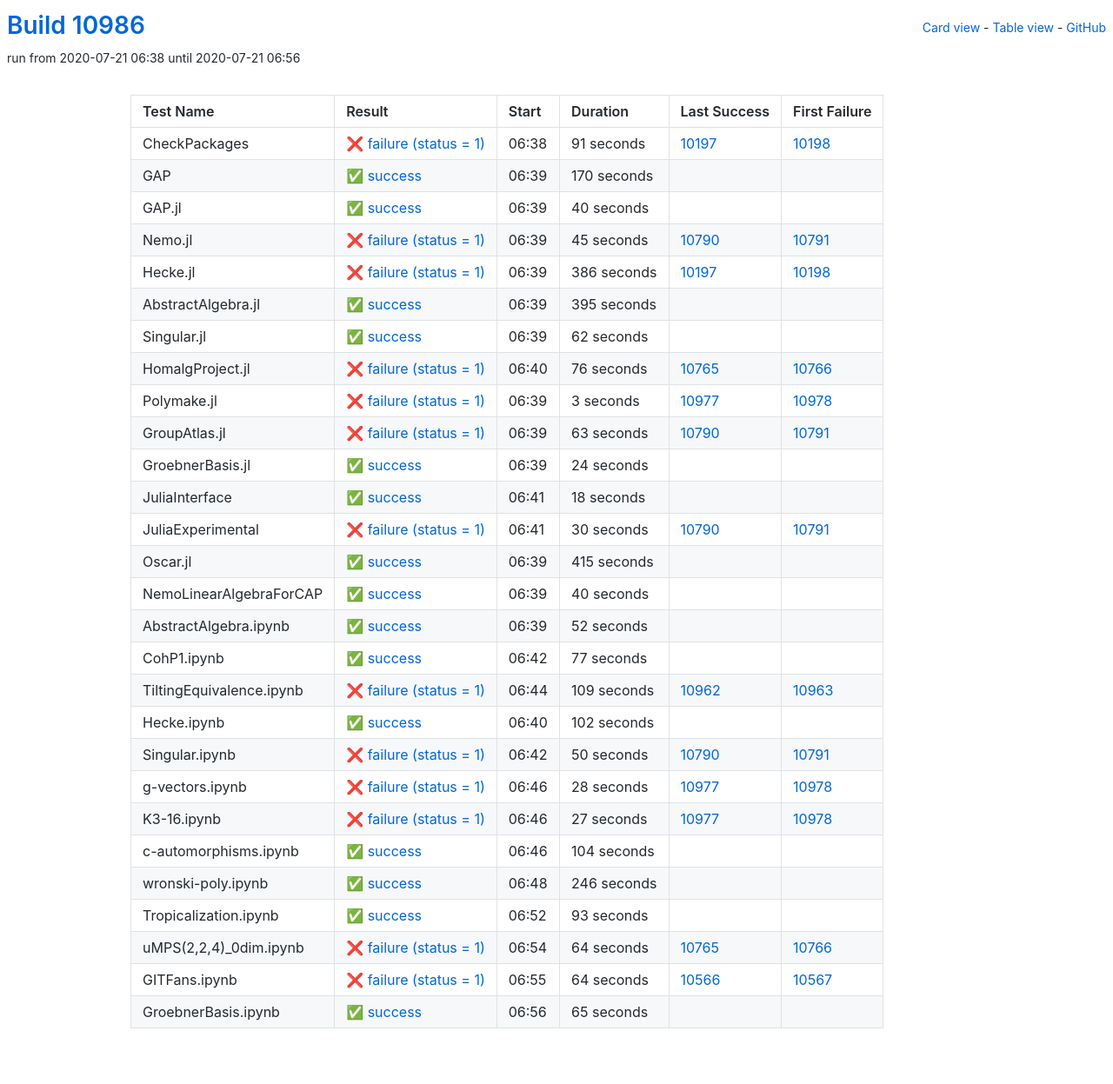
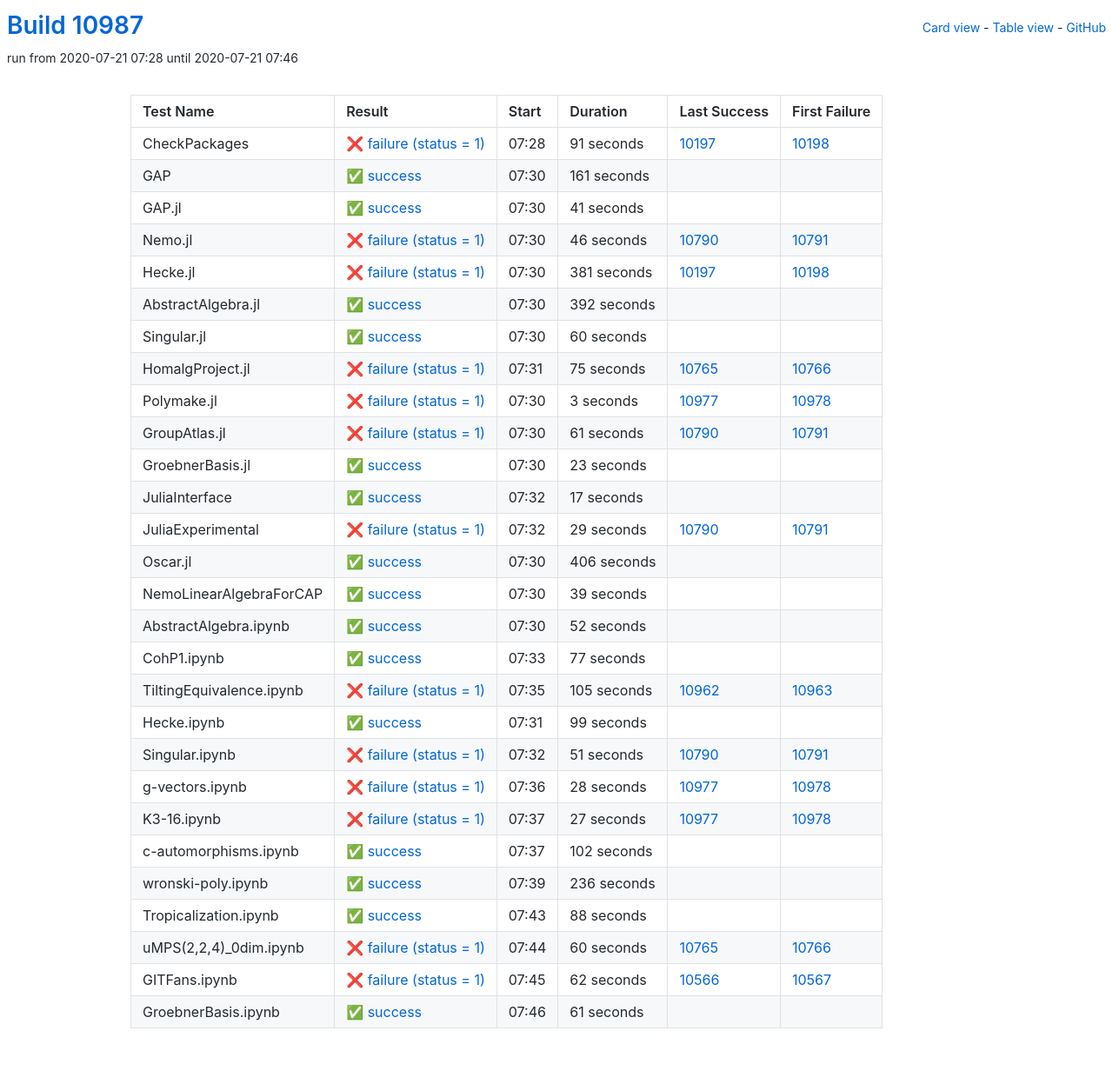
Before and after one commit to oscar-system/oscar-ci-status, a Jekyll site: the page built from table.html, in a window 1280 px wide. Shown: the whole page at 87% size. Built offline with Jekyll 4.4.1, drawn with Linux system fonts in a browser that asks for light colours.

Commit message:
Build #10987

```diff
--- a/_data/ci.yml
+++ b/_data/ci.yml
@@ -1,6 +1,6 @@
 ---
-build: 10986
-build_url: https://oscarci.mathematik.uni-kl.de/job/oscar/10986/
+build: 10987
+build_url: https://oscarci.mathematik.uni-kl.de/job/oscar/10987/
 job: oscar
 organization: oscar-system
 repo: oscar-ci-status
@@ -8,8 +8,8 @@
 tests:
 - name: CheckPackages
   id: checkpackages
-  log: https://oscarci.mathematik.uni-kl.de/job/oscar/10986/artifact/logs/build-10986/CheckPackages.log
-  start: 2020-07-21 06:38
+  log: https://oscarci.mathematik.uni-kl.de/job/oscar/10987/artifact/logs/build-10987/CheckPackages.log
+  start: 2020-07-21 07:28
   success: false
   exitcode: 1
   status: failure
@@ -20,92 +20,92 @@
   first_failure_url: https://oscarci.mathematik.uni-kl.de/job/oscar/10198/
 - name: GAP
   id: gap
-  log: https://oscarci.mathematik.uni-kl.de/job/oscar/10986/artifact/logs/build-10986/GAP.log
-  start: 2020-07-21 06:39
+  log: https://oscarci.mathematik.uni-kl.de/job/oscar/10987/artifact/logs/build-10987/GAP.log
+  start: 2020-07-21 07:30
   success: true
   exitcode: 0
   status: success
-  duration: 170
+  duration: 161
   last_success: false
   last_success_url:
   first_failure: false
   first_failure_url:
 - name: GAP.jl
   id: gap-jl
-  log: https://oscarci.mathematik.uni-kl.de/job/oscar/10986/artifact/logs/build-10986/GAP.jl.log
-  start: 2020-07-21 06:39
+  log: https://oscarci.mathematik.uni-kl.de/job/oscar/10987/artifact/logs/build-10987/GAP.jl.log
+  start: 2020-07-21 07:30
   success: true
   exitcode: 0
   status: success
-  duration: 40
+  duration: 41
   last_success: false
   last_success_url:
   first_failure: false
   first_failure_url:
 - name: Nemo.jl
   id: nemo-jl
-  log: https://oscarci.mathematik.uni-kl.de/job/oscar/10986/artifact/logs/build-10986/Nemo.jl.log
-  start: 2020-07-21 06:39
+  log: https://oscarci.mathematik.uni-kl.de/job/oscar/10987/artifact/logs/build-10987/Nemo.jl.log
+  start: 2020-07-21 07:30
   success: false
   exitcode: 1
   status: failure
-  duration: 45
+  duration: 46
   last_success: 10790
   last_success_url: https://oscarci.mathematik.uni-kl.de/job/oscar/10790/
   first_failure: 10791
   first_failure_url: https://oscarci.mathematik.uni-kl.de/job/oscar/10791/
 - name: Hecke.jl
   id: hecke-jl
-  log: https://oscarci.mathematik.uni-kl.de/job/oscar/10986/artifact/logs/build-10986/Hecke.jl.log
-  start: 2020-07-21 06:39
+  log: https://oscarci.mathematik.uni-kl.de/job/oscar/10987/artifact/logs/build-10987/Hecke.jl.log
+  start: 2020-07-21 07:30
   success: false
   exitcode: 1
   status: failure
-  duration: 386
+  duration: 381
   last_success: 10197
   last_success_url: https://oscarci.mathematik.uni-kl.de/job/oscar/10197/
   first_failure: 10198
   first_failure_url: https://oscarci.mathematik.uni-kl.de/job/oscar/10198/
 - name: AbstractAlgebra.jl
   id: abstractalgebra-jl
-  log: https://oscarci.mathematik.uni-kl.de/job/oscar/10986/artifact/logs/build-10986/AbstractAlgebra.jl.log
-  start: 2020-07-21 06:39
+  log: https://oscarci.mathematik.uni-kl.de/job/oscar/10987/artifact/logs/build-10987/AbstractAlgebra.jl.log
+  start: 2020-07-21 07:30
   success: true
   exitcode: 0
   status: success
-  duration: 395
+  duration: 392
   last_success: false
   last_success_url:
   first_failure: false
   first_failure_url:
 - name: Singular.jl
   id: singular-jl
-  log: https://oscarci.mathematik.uni-kl.de/job/oscar/10986/artifact/logs/build-10986/Singular.jl.log
-  start: 2020-07-21 06:39
+  log: https://oscarci.mathematik.uni-kl.de/job/oscar/10987/artifact/logs/build-10987/Singular.jl.log
+  start: 2020-07-21 07:30
   success: true
   exitcode: 0
   status: success
-  duration: 62
+  duration: 60
   last_success: false
   last_success_url:
   first_failure: false
   first_failure_url:
 - name: HomalgProject.jl
   id: homalgproject-jl
-  log: https://oscarci.mathematik.uni-kl.de/job/oscar/10986/artifact/logs/build-10986/HomalgProject.jl.log
-  start: 2020-07-21 06:40
+  log: https://oscarci.mathematik.uni-kl.de/job/oscar/10987/artifact/logs/build-10987/HomalgProject.jl.log
+  start: 2020-07-21 07:31
   success: false
   exitcode: 1
   status: failure
-  duration: 76
+  duration: 75
   last_success: 10765
   last_success_url: https://oscarci.mathematik.uni-kl.de/job/oscar/10765/
   first_failure: 10766
   first_failure_url: https://oscarci.mathematik.uni-kl.de/job/oscar/10766/
 - name: Polymake.jl
   id: polymake-jl
-  log: https://oscarci.mathematik.uni-kl.de/job/oscar/10986/artifact/logs/build-10986/Polymake.jl.log
-  start: 2020-07-21 06:39
+  log: https://oscarci.mathematik.uni-kl.de/job/oscar/10987/artifact/logs/build-10987/Polymake.jl.log
+  start: 2020-07-21 07:30
   success: false
   exitcode: 1
   status: failure
@@ -116,80 +116,80 @@
   first_failure_url: https://oscarci.mathematik.uni-kl.de/job/oscar/10978/
 - name: GroupAtlas.jl
   id: groupatlas-jl
-  log: https://oscarci.mathematik.uni-kl.de/job/oscar/10986/artifact/logs/build-10986/GroupAtlas.jl.log
-  start: 2020-07-21 06:39
+  log: https://oscarci.mathematik.uni-kl.de/job/oscar/10987/artifact/logs/build-10987/GroupAtlas.jl.log
+  start: 2020-07-21 07:30
   success: false
   exitcode: 1
   status: failure
-  duration: 63
+  duration: 61
   last_success: 10790
   last_success_url: https://oscarci.mathematik.uni-kl.de/job/oscar/10790/
   first_failure: 10791
   first_failure_url: https://oscarci.mathematik.uni-kl.de/job/oscar/10791/
 - name: GroebnerBasis.jl
   id: groebnerbasis-jl
-  log: https://oscarci.mathematik.uni-kl.de/job/oscar/10986/artifact/logs/build-10986/GroebnerBasis.jl.log
-  start: 2020-07-21 06:39
+  log: https://oscarci.mathematik.uni-kl.de/job/oscar/10987/artifact/logs/build-10987/GroebnerBasis.jl.log
+  start: 2020-07-21 07:30
   success: true
   exitcode: 0
   status: success
-  duration: 24
+  duration: 23
   last_success: false
   last_success_url:
   first_failure: false
   first_failure_url:
 - name: JuliaInterface
   id: juliainterface
-  log: https://oscarci.mathematik.uni-kl.de/job/oscar/10986/artifact/logs/build-10986/JuliaInterface.log
-  start: 2020-07-21 06:41
+  log: https://oscarci.mathematik.uni-kl.de/job/oscar/10987/artifact/logs/build-10987/JuliaInterface.log
+  start: 2020-07-21 07:32
   success: true
   exitcode: 0
   status: success
-  duration: 18
+  duration: 17
   last_success: false
   last_success_url:
   first_failure: false
   first_failure_url:
 - name: JuliaExperimental
   id: juliaexperimental
-  log: https://oscarci.mathematik.uni-kl.de/job/oscar/10986/artifact/logs/build-10986/JuliaExperimental.log
-  start: 2020-07-21 06:41
+  log: https://oscarci.mathematik.uni-kl.de/job/oscar/10987/artifact/logs/build-10987/JuliaExperimental.log
+  start: 2020-07-21 07:32
   success: false
   exitcode: 1
   status: failure
-  duration: 30
+  duration: 29
   last_success: 10790
   last_success_url: https://oscarci.mathematik.uni-kl.de/job/oscar/10790/
   first_failure: 10791
   first_failure_url: https://oscarci.mathematik.uni-kl.de/job/oscar/10791/
 - name: Oscar.jl
   id: oscar-jl
-  log: https://oscarci.mathematik.uni-kl.de/job/oscar/10986/artifact/logs/build-10986/Oscar.jl.log
-  start: 2020-07-21 06:39
+  log: https://oscarci.mathematik.uni-kl.de/job/oscar/10987/artifact/logs/build-10987/Oscar.jl.log
+  start: 2020-07-21 07:30
   success: true
   exitcode: 0
   status: success
-  duration: 415
+  duration: 406
   last_success: false
   last_success_url:
   first_failure: false
   first_failure_url:
 - name: NemoLinearAlgebraForCAP
   id: nemolinearalgebraforcap
-  log: https://oscarci.mathematik.uni-kl.de/job/oscar/10986/artifact/logs/build-10986/NemoLinearAlgebraForCAP.log
-  start: 2020-07-21 06:39
+  log: https://oscarci.mathematik.uni-kl.de/job/oscar/10987/artifact/logs/build-10987/NemoLinearAlgebraForCAP.log
+  start: 2020-07-21 07:30
   success: true
   exitcode: 0
   status: success
-  duration: 40
+  duration: 39
   last_success: false
   last_success_url:
   first_failure: false
   first_failure_url:
 - name: AbstractAlgebra.ipynb
   id: abstractalgebra-ipynb
-  log: https://oscarci.mathematik.uni-kl.de/job/oscar/10986/artifact/logs/build-10986/AbstractAlgebra.ipynb.log
-  start: 2020-07-21 06:39
+  log: https://oscarci.mathematik.uni-kl.de/job/oscar/10987/artifact/logs/build-10987/AbstractAlgebra.ipynb.log
+  start: 2020-07-21 07:30
   success: true
   exitcode: 0
   status: success
@@ -200,8 +200,8 @@
   first_failure_url:
 - name: CohP1.ipynb
   id: cohp1-ipynb
-  log: https://oscarci.mathematik.uni-kl.de/job/oscar/10986/artifact/logs/build-10986/CohP1.ipynb.log
-  start: 2020-07-21 06:42
+  log: https://oscarci.mathematik.uni-kl.de/job/oscar/10987/artifact/logs/build-10987/CohP1.ipynb.log
+  start: 2020-07-21 07:33
   success: true
   exitcode: 0
   status: success
@@ -212,44 +212,44 @@
   first_failure_url:
 - name: TiltingEquivalence.ipynb
   id: tiltingequivalence-ipynb
-  log: https://oscarci.mathematik.uni-kl.de/job/oscar/10986/artifact/logs/build-10986/TiltingEquivalence.ipynb.log
-  start: 2020-07-21 06:44
+  log: https://oscarci.mathematik.uni-kl.de/job/oscar/10987/artifact/logs/build-10987/TiltingEquivalence.ipynb.log
+  start: 2020-07-21 07:35
   success: false
   exitcode: 1
   status: failure
-  duration: 109
+  duration: 105
   last_success: 10962
   last_success_url: https://oscarci.mathematik.uni-kl.de/job/oscar/10962/
   first_failure: 10963
   first_failure_url: https://oscarci.mathematik.uni-kl.de/job/oscar/10963/
 - name: Hecke.ipynb
   id: hecke-ipynb
-  log: https://oscarci.mathematik.uni-kl.de/job/oscar/10986/artifact/logs/build-10986/Hecke.ipynb.log
-  start: 2020-07-21 06:40
+  log: https://oscarci.mathematik.uni-kl.de/job/oscar/10987/artifact/logs/build-10987/Hecke.ipynb.log
+  start: 2020-07-21 07:31
   success: true
   exitcode: 0
   status: success
-  duration: 102
+  duration: 99
   last_success: false
   last_success_url:
   first_failure: false
   first_failure_url:
 - name: Singular.ipynb
   id: singular-ipynb
-  log: https://oscarci.mathematik.uni-kl.de/job/oscar/10986/artifact/logs/build-10986/Singular.ipynb.log
-  start: 2020-07-21 06:42
+  log: https://oscarci.mathematik.uni-kl.de/job/oscar/10987/artifact/logs/build-10987/Singular.ipynb.log
+  start: 2020-07-21 07:32
   success: false
   exitcode: 1
   status: failure
-  duration: 50
+  duration: 51
   last_success: 10790
   last_success_url: https://oscarci.mathematik.uni-kl.de/job/oscar/10790/
   first_failure: 10791
   first_failure_url: https://oscarci.mathematik.uni-kl.de/job/oscar/10791/
 - name: g-vectors.ipynb
   id: g-vectors-ipynb
-  log: https://oscarci.mathematik.uni-kl.de/job/oscar/10986/artifact/logs/build-10986/g-vectors.ipynb.log
-  start: 2020-07-21 06:46
+  log: https://oscarci.mathematik.uni-kl.de/job/oscar/10987/artifact/logs/build-10987/g-vectors.ipynb.log
+  start: 2020-07-21 07:36
   success: false
   exitcode: 1
   status: failure
@@ -260,8 +260,8 @@
   first_failure_url: https://oscarci.mathematik.uni-kl.de/job/oscar/10978/
 - name: K3-16.ipynb
   id: k3-16-ipynb
-  log: https://oscarci.mathematik.uni-kl.de/job/oscar/10986/artifact/logs/build-10986/K3-16.ipynb.log
-  start: 2020-07-21 06:46
+  log: https://oscarci.mathematik.uni-kl.de/job/oscar/10987/artifact/logs/build-10987/K3-16.ipynb.log
+  start: 2020-07-21 07:37
   success: false
   exitcode: 1
   status: failure
@@ -272,72 +272,72 @@
   first_failure_url: https://oscarci.mathematik.uni-kl.de/job/oscar/10978/
 - name: c-automorphisms.ipynb
   id: c-automorphisms-ipynb
-  log: https://oscarci.mathematik.uni-kl.de/job/oscar/10986/artifact/logs/build-10986/c-automorphisms.ipynb.log
-  start: 2020-07-21 06:46
+  log: https://oscarci.mathematik.uni-kl.de/job/oscar/10987/artifact/logs/build-10987/c-automorphisms.ipynb.log
+  start: 2020-07-21 07:37
   success: true
   exitcode: 0
   status: success
-  duration: 104
+  duration: 102
   last_success: false
   last_success_url:
   first_failure: false
   first_failure_url:
 - name: wronski-poly.ipynb
   id: wronski-poly-ipynb
-  log: https://oscarci.mathematik.uni-kl.de/job/oscar/10986/artifact/logs/build-10986/wronski-poly.ipynb.log
-  start: 2020-07-21 06:48
+  log: https://oscarci.mathematik.uni-kl.de/job/oscar/10987/artifact/logs/build-10987/wronski-poly.ipynb.log
+  start: 2020-07-21 07:39
   success: true
   exitcode: 0
   status: success
-  duration: 246
+  duration: 236
   last_success: false
   last_success_url:
   first_failure: false
   first_failure_url:
 - name: Tropicalization.ipynb
   id: tropicalization-ipynb
-  log: https://oscarci.mathematik.uni-kl.de/job/oscar/10986/artifact/logs/build-10986/Tropicalization.ipynb.log
-  start: 2020-07-21 06:52
+  log: https://oscarci.mathematik.uni-kl.de/job/oscar/10987/artifact/logs/build-10987/Tropicalization.ipynb.log
+  start: 2020-07-21 07:43
   success: true
   exitcode: 0
   status: success
-  duration: 93
+  duration: 88
   last_success: false
   last_success_url:
   first_failure: false
   first_failure_url:
 - name: uMPS(2,2,4)_0dim.ipynb
   id: umps-2-2-4-0dim-ipynb
-  log: https://oscarci.mathematik.uni-kl.de/job/oscar/10986/artifact/logs/build-10986/uMPS-2-2-4-_0dim.ipynb.log
-  start: 2020-07-21 06:54
+  log: https://oscarci.mathematik.uni-kl.de/job/oscar/10987/artifact/logs/build-10987/uMPS-2-2-4-_0dim.ipynb.log
+  start: 2020-07-21 07:44
   success: false
   exitcode: 1
   status: failure
-  duration: 64
+  duration: 60
   last_success: 10765
   last_success_url: https://oscarci.mathematik.uni-kl.de/job/oscar/10765/
   first_failure: 10766
   first_failure_url: https://oscarci.mathematik.uni-kl.de/job/oscar/10766/
 - name: GITFans.ipynb
   id: gitfans-ipynb
-  log: https://oscarci.mathematik.uni-kl.de/job/oscar/10986/artifact/logs/build-10986/GITFans.ipynb.log
-  start: 2020-07-21 06:55
+  log: https://oscarci.mathematik.uni-kl.de/job/oscar/10987/artifact/logs/build-10987/GITFans.ipynb.log
+  start: 2020-07-21 07:45
   success: false
   exitcode: 1
   status: failure
-  duration: 64
+  duration: 62
   last_success: 10566
   last_success_url: https://oscarci.mathematik.uni-kl.de/job/oscar/10566/
   first_failure: 10567
   first_failure_url: https://oscarci.mathematik.uni-kl.de/job/oscar/10567/
 - name: GroebnerBasis.ipynb
   id: groebnerbasis-ipynb
-  log: https://oscarci.mathematik.uni-kl.de/job/oscar/10986/artifact/logs/build-10986/GroebnerBasis.ipynb.log
-  start: 2020-07-21 06:56
+  log: https://oscarci.mathematik.uni-kl.de/job/oscar/10987/artifact/logs/build-10987/GroebnerBasis.ipynb.log
+  start: 2020-07-21 07:46
   success: true
   exitcode: 0
   status: success
-  duration: 65
+  duration: 61
   last_success: false
   last_success_url:
   first_failure: false
```
Also changed, not shown: README.md.
